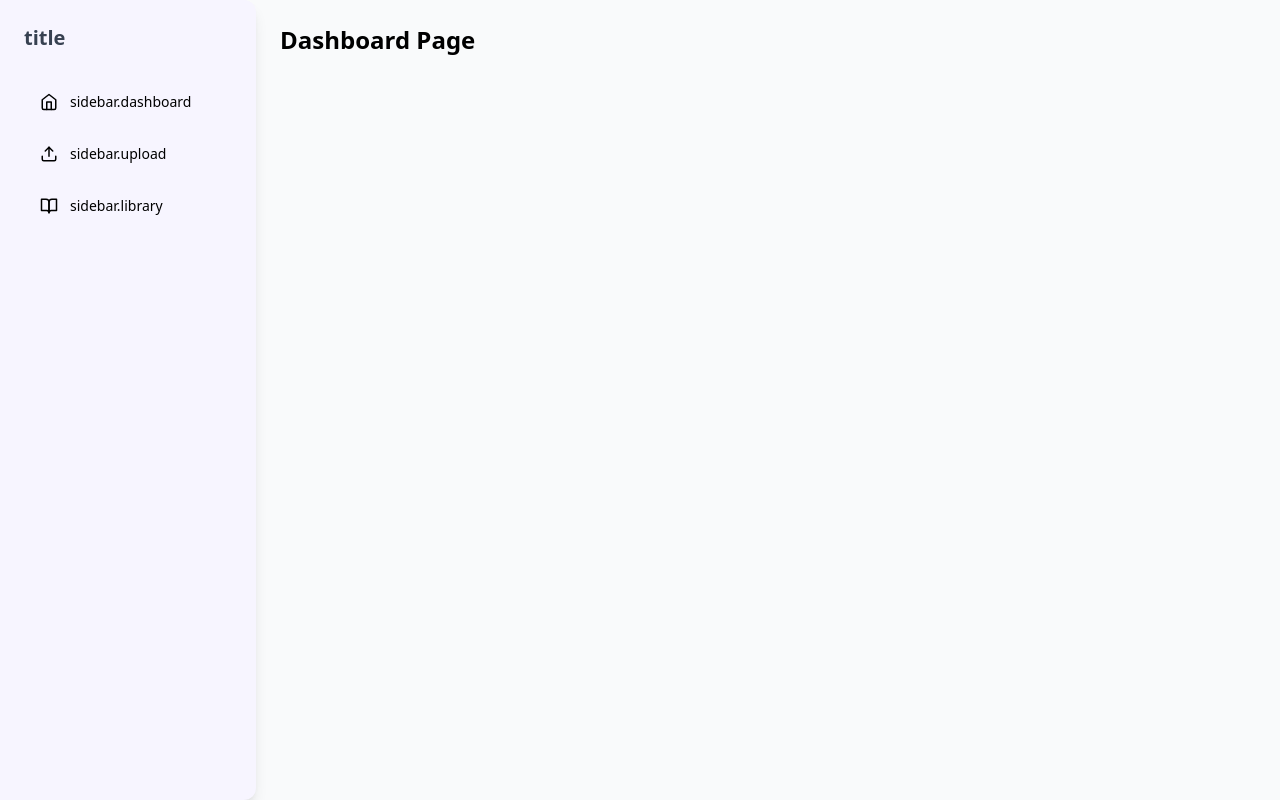
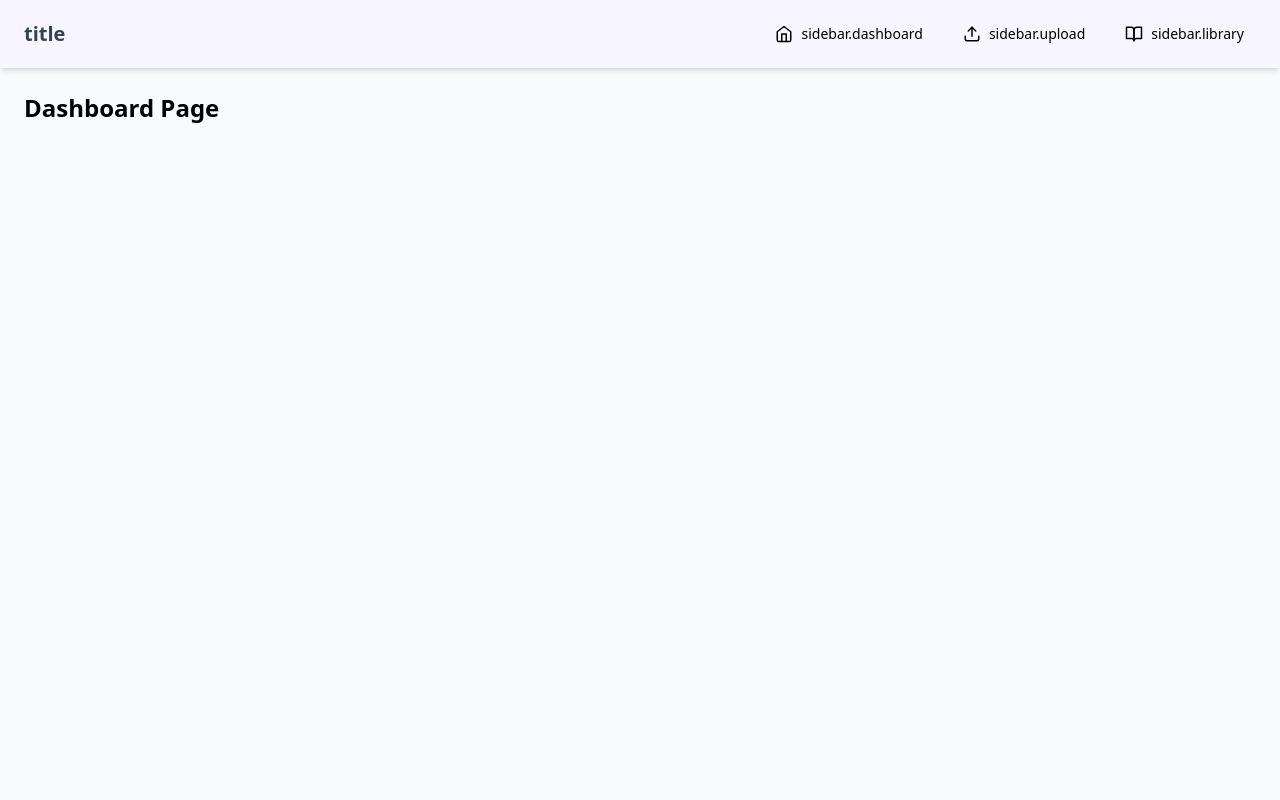
Before and after one commit to iRashedK/HR, a React (Vite) app in the folder frontend/: page / in a window 1280 px wide. Built offline with nearby package versions, Linux system fonts and the light colour scheme; the HTML template or start-up script is replaced by a standard one.

Commit message:
Replace sidebar with top navbar

```diff
--- /dev/null
+++ b/frontend/src/components/Navbar.jsx
@@ -0,0 +1,58 @@
+import { Home, Upload, BookOpen } from 'lucide-react';
+import { Link, useLocation } from 'react-router-dom';
+import { useTranslation } from 'react-i18next';
+
+const Navbar = () => {
+  const location = useLocation();
+  const { t, i18n } = useTranslation();
+  const lang = localStorage.getItem('lang') || i18n.language;
+  const rtl = lang === 'ar';
+  const isActive = (path) => location.pathname === path;
+
+  return (
+    <header className="bg-light dark:bg-darkbg shadow-md">
+      <div
+        className={`flex items-center justify-between px-6 py-4 ${
+          rtl ? 'flex-row-reverse' : ''
+        }`}
+      >
+        <h1 className="text-xl font-bold text-gray-700 dark:text-white">
+          {t('title')}
+        </h1>
+        <nav className={`flex gap-4 text-sm ${rtl ? 'flex-row-reverse' : ''}`}>
+          <Link
+            to="/dashboard"
+            className={`flex items-center gap-2 px-3 py-2 rounded-lg transition-colors ${
+              isActive('/dashboard')
+                ? 'bg-accent/20 font-bold'
+                : 'hover:bg-accent/10'
+            } dark:hover:bg-accent/30 dark:text-gray-300`}
+          >
+            <Home size={18} />
+            <span>{t('sidebar.dashboard')}</span>
+          </Link>
+          <Link
+            to="/upload"
+            className={`flex items-center gap-2 px-3 py-2 rounded-lg transition-colors ${
+              isActive('/upload') ? 'bg-accent/20 font-bold' : 'hover:bg-accent/10'
+            } dark:hover:bg-accent/30 dark:text-gray-300`}
+          >
+            <Upload size={18} />
+            <span>{t('sidebar.upload')}</span>
+          </Link>
+          <Link
+            to="/library"
+            className={`flex items-center gap-2 px-3 py-2 rounded-lg transition-colors ${
+              isActive('/library') ? 'bg-accent/20 font-bold' : 'hover:bg-accent/10'
+            } dark:hover:bg-accent/30 dark:text-gray-300`}
+          >
+            <BookOpen size={18} />
+            <span>{t('sidebar.library')}</span>
+          </Link>
+        </nav>
+      </div>
+    </header>
+  );
+};
+
+export default Navbar;
--- a/frontend/src/components/Sidebar.jsx
+++ /dev/null
@@ -1,60 +0,0 @@
-import { Home, Upload, BookOpen } from 'lucide-react';
-import { Link, useLocation } from 'react-router-dom';
-import { useTranslation } from 'react-i18next';
-
-const Sidebar = () => {
-  const location = useLocation();
-  const { t, i18n } = useTranslation();
-  const isActive = (path) => location.pathname === path;
-  const lang = localStorage.getItem('lang') || i18n.language;
-  const rtl = lang === 'ar';
-
-  return (
-    <aside
-      className={`bg-light dark:bg-darkbg w-64 min-h-screen p-6 shadow-lg ${
-        rtl ? 'rounded-l-xl text-right' : 'rounded-r-xl text-left'
-      }`}
-    >
-      <h1 className="text-xl font-bold mb-8 text-gray-700 dark:text-white">{t('title')}</h1>
-      <nav className="space-y-4 text-sm">
-        <Link
-          to="/dashboard"
-          className={`flex items-center ${
-            rtl ? 'flex-row-reverse justify-end' : 'justify-start'
-          } gap-3 px-4 py-2 rounded-lg transition-colors ${
-            isActive('/dashboard')
-              ? 'bg-accent/20 font-bold'
-              : 'hover:bg-accent/10'
-          } dark:hover:bg-accent/30 dark:text-gray-300`}
-        >
-          <Home size={18} />
-          <span>{t('sidebar.dashboard')}</span>
-        </Link>
-        <Link
-          to="/upload"
-          className={`flex items-center ${
-            rtl ? 'flex-row-reverse justify-end' : 'justify-start'
-          } gap-3 px-4 py-2 rounded-lg transition-colors ${
-            isActive('/upload') ? 'bg-accent/20 font-bold' : 'hover:bg-accent/10'
-          } dark:hover:bg-accent/30 dark:text-gray-300`}
-        >
-          <Upload size={18} />
-          <span>{t('sidebar.upload')}</span>
-        </Link>
-        <Link
-          to="/library"
-          className={`flex items-center ${
-            rtl ? 'flex-row-reverse justify-end' : 'justify-start'
-          } gap-3 px-4 py-2 rounded-lg transition-colors ${
-            isActive('/library') ? 'bg-accent/20 font-bold' : 'hover:bg-accent/10'
-          } dark:hover:bg-accent/30 dark:text-gray-300`}
-        >
-          <BookOpen size={18} />
-          <span>{t('sidebar.library')}</span>
-        </Link>
-      </nav>
-    </aside>
-  );
-};
-
-export default Sidebar;
--- a/frontend/src/layout/Layout.jsx
+++ b/frontend/src/layout/Layout.jsx
@@ -1,4 +1,4 @@
-import Sidebar from '../components/Sidebar';
+import Navbar from '../components/Navbar';
 import { Outlet } from 'react-router-dom';
 import { useTranslation } from 'react-i18next';
 
@@ -6,9 +6,9 @@ const Layout = () => {
   const { i18n } = useTranslation();
   const rtl = (localStorage.getItem('lang') || i18n.language) === 'ar';
   return (
-    <div className={`flex ${rtl ? 'flex-row-reverse' : 'flex-row'}`}>
-      <Sidebar />
-      <main className="flex-1 p-6">
+    <div className="min-h-screen flex flex-col">
+      <Navbar />
+      <main className={`flex-1 p-6 ${rtl ? 'text-right' : 'text-left'}`}>
         <Outlet />
       </main>
     </div>
```
